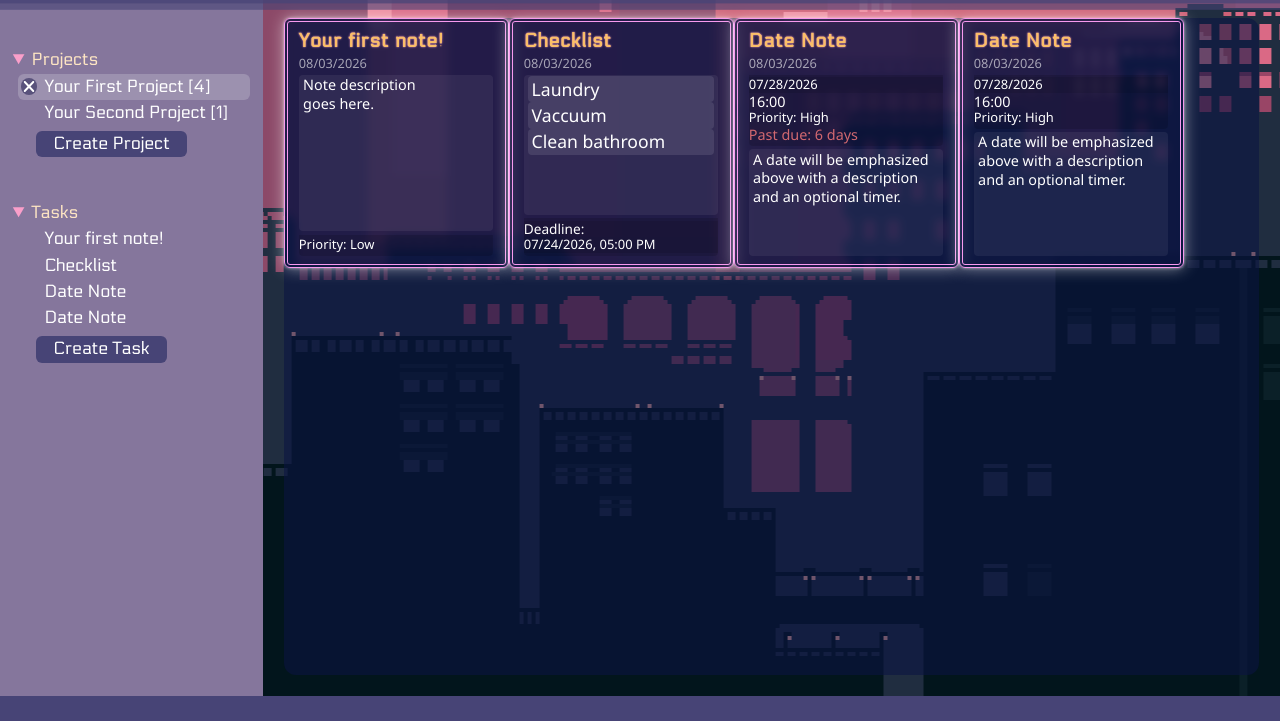
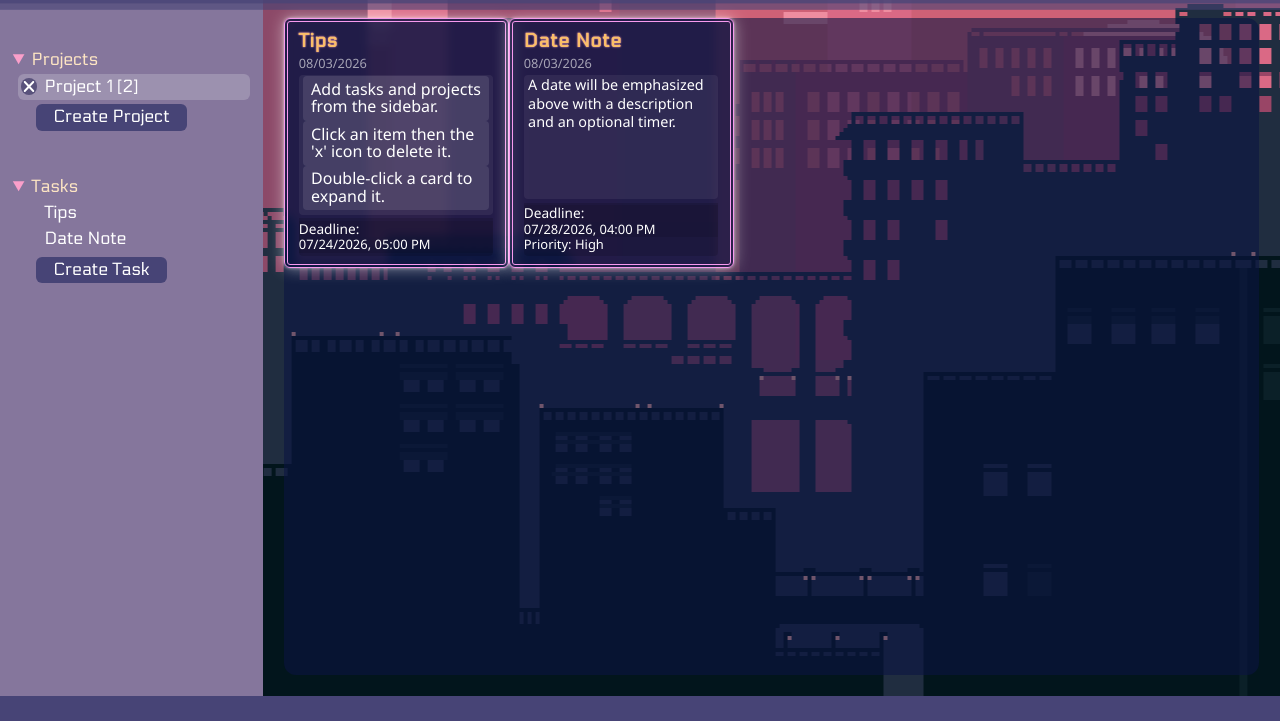
Before and after one commit to inflammable252-bit/neon-tasks, a website built with webpack: page src/template.html in a window 1280 px wide. Shown: the part 79-800 px from the top of the page. Built offline with nearby package versions, Linux system fonts and the light colour scheme.

Commit message:
Add localStorage fns

```diff
--- a/src/cards.js
+++ b/src/cards.js
@@ -70,7 +70,6 @@ function createCardTimeDiv(task, card) {
         const priorityObj = new Element({tag: "p", classes: "card-priority", text: "Priority: " + task.priority});const priority = priorityObj.create();
         timeSection.append(priority)
     }
-    console.log(task.timer)
     if (task.timer==="on") {
         let dueInfo = getDue(task);
         const timerEleObj = new Element({tag: "p", classes: "card-timer", text: dueInfo.getMsg()});
--- a/src/components.js
+++ b/src/components.js
@@ -1,6 +1,7 @@
 import { parse, format, formatISO } from "date-fns";
 export { Element, Image, Input, Label, Project, Note, ChecklistNote, DateNote, debounce, throttle }
 import { populateCard } from "./cards.js"
+import { projectsList } from "./index.js";
 
 //  Elements
 class Element {
@@ -130,7 +131,6 @@ class Note {
             console.log("clicked")
             card.classList.toggle("user-selected-card")
         })
-
         cardWrapper.append(card);
         this.size = [card.clientWidth, card.clientHeight];
     }
@@ -145,7 +145,7 @@ class DateNote extends Note {
     constructor({title, description, dueDate, dueTime, created, priority, size, position, timer, type}){
         super({title, description, dueDate, dueTime, priority, size, position})
         this.timer = timer
-        this.type = "DateNote"
+        this.type = "date"
     }
     update({title, description, dueDate, dueTime, priority, size, position, timer}) {
         super.update({title, description, dueDate, dueTime, priority, size, position})
@@ -157,6 +157,8 @@ class Project {
         this.name = name
         this.color = "default"
         this.taskList = [];
+        projectsList.push(this)
+        updateLocalStorage()
     }
     addTaskToList(task) {
         let newTask;
@@ -172,13 +174,13 @@ class Project {
                 break;
         }
         this.taskList.push(newTask);
+        updateLocalStorage()
     }
     getTasks() {
         if (this.taskList)
         return this.taskList
     }
 }
-
 /*
 projectsList structure
 [
@@ -194,7 +196,10 @@ projectsList structure
   }
 ]
 */
-
+function updateLocalStorage() {
+    let projectsJsonParsed = JSON.stringify(projectsList);
+    localStorage.setItem("projectsList", projectsJsonParsed);
+}
 const debounce = (callback, wait) => {
   let timeoutId = null;
   return (...args) => {
--- a/src/index.js
+++ b/src/index.js
@@ -56,12 +56,13 @@ function updateProjectList() {
     list.append(button)
 }
 function updateTaskList() {
-    console.log("Creating ", "index ", currentProjectIndex, projectsList)
     const list = document.querySelector("#tasks-list ul");
     list.replaceChildren("")
     const activeProject = projectsList[currentProjectIndex];
     const activeTasks = activeProject.getTasks();
+    console.log("Active tasks ", activeTasks)
     activeTasks.forEach((item, index) => {
+        console.log("Updating task list: ", item)
         const liObj = new Element({tag: "li", classes: `task-item task-${index}`});
         const li = liObj.create();
         li.tabIndex = 0;
@@ -130,7 +131,6 @@ function toggleSidebar() {
 }
 function addProject(projectName) {
     const newProject = new Project(projectName);
-    projectsList.push(newProject)
 }
 function deleteProject(projectIndex) {
     removeEmptyItems();
@@ -234,6 +234,7 @@ function changeTheme(theme) {
     modeSelect.value = theme
 }
 
+function test() {
 addProject("Your First Project")
 addProject("Your Second Project")
 addTask(0, {title: "Your first note!", description: "Note description goes here.", priority: "Low", type: "note"})
@@ -241,13 +242,53 @@ addTask(0, {title: "Checklist", description: ["Laundry", "Vaccuum", "Clean bathr
 addTask(0, {title: "Date Note", description: "A date will be emphasized above with a description and an optional timer.", priority: "High", type: "date", dueDate: "2026-07-28", dueTime: "16:00", timer: "on"})
 addTask(0, {title: "Date Note", description: "A date will be emphasized above with a description and an optional timer.", priority: "High", type: "date", dueDate: "2026-07-28", dueTime: "16:00", timer: "off"})
 addTask(1, {title: "Your new task", type: "note", text: "what"})
-// updateTask(0, 0, {title: "1st task new name"})
-
-addCardsToDesk(currentProjectIndex)
-
-// deleteTask(0, 0)
 
 updateProjectList()
 updateTaskList()
+addCardsToDesk(currentProjectIndex)
+}
 
-console.log(JSON.stringify(projectsList))
+function init() {
+    try {
+        load()
+    } catch (error) {
+        console.log("Initial load!")
+        const projectsJson = localStorage.getItem("projectsList")
+        addProject("Project 1");
+        addTask(0, {title: "Tips", description: ["Add tasks and projects from the sidebar.", "Click an item then the 'x' icon to delete it.", "Double-click a card to expand it."], dueDate: "2026-07-24", dueTime: "17:00", type: "checklist"});
+        addTask(0, {title: "Date Note", description: "A date will be emphasized above with a description and an optional timer.", priority: "High", type: "date", dueDate: "2026-07-28", dueTime: "16:00", timer: "off"});
+    } finally {
+        updateProjectList()
+        updateTaskList()
+        addCardsToDesk(currentProjectIndex)
+    }
+}
+function load() {
+    const projectsJson = localStorage.getItem("projectsList")
+    let projectsJsonParsed = JSON.parse(projectsJson);
+        console.log("Log: ", {
+            json: projectsJson,
+            parsed: projectsJsonParsed,
+            currentTasks: projectsJsonParsed[currentProjectIndex].taskList
+        })
+        projectsJsonParsed.forEach((project, index) => {
+            console.log("Adding ", project.name)
+            addProject(project.name)
+            project.taskList.forEach((task) => {
+                addTask(index, task)
+                console.log("Adding task ", task)
+            })
+        })
+    updateProjectList()
+    updateTaskList()
+    addCardsToDesk(currentProjectIndex)
+}
+
+// testInit()
+// test()
+init()
+
+
+// let projectsJsonParsed = JSON.stringify(projectsList);
+// localStorage.setItem("projectsList", projectsJsonParsed)
+// projectsList = localStorage.getItem("projectsList")
--- a/src/style.css
+++ b/src/style.css
@@ -660,8 +660,8 @@ form#error-no-form {
 
 article.card {
     li {
-        font-size: 1.1rem;
-        padding: 0.2em;
+        font-size: 1rem;
+        padding: 0.3em 0.5em;
         background-color: #ffffff1a;
         border-radius: 4px;
         transition: all 0.2s;
```
